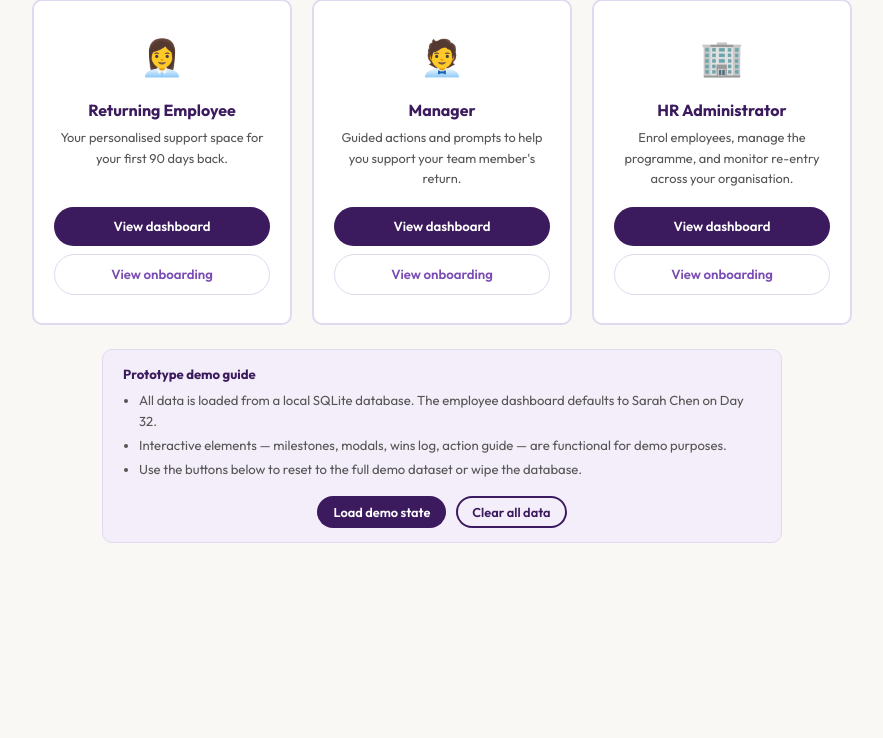
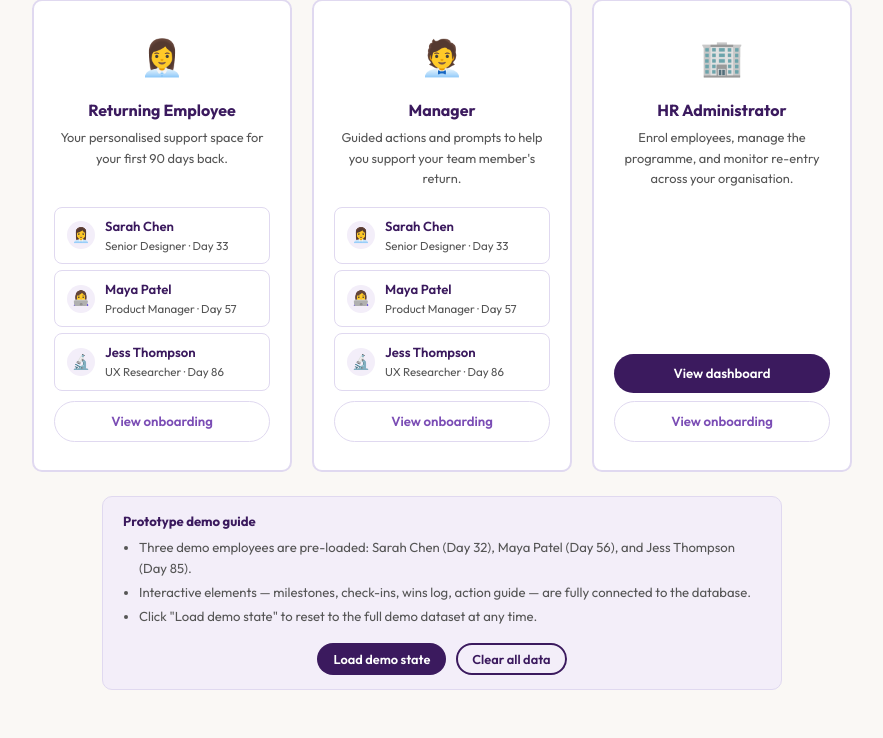
Before and after one commit to hellocriss777/reentry-app, a Flask app: page / in a window 1280 px wide. Shown: the part 247-985 px from the top of the page, without its empty margins (198-1081 px from the left). Before the commit the page ends 790 px from the top, so only its background shows below. Run offline with Flask 3, Linux system fonts and the light colour scheme; data comes from the database, SQL or seed files in the repository.

Commit message:
Fix employee ID mismatch after DB reset
- api/reset now clears sqlite_sequence so IDs always restart from 1
- index.html dynamically fetches /api/employees and renders clickable
  buttons for each demo employee (employee + manager views)
- Removes hardcoded ?id=1 / ?employee_id=1 links that broke after resets

Co-Authored-By: Claude Sonnet 4.6 <noreply@anthropic.com>

```diff
--- a/app.py
+++ b/app.py
@@ -321,6 +321,7 @@ def reset_demo():
               'manager_notes','manager_feedback','what_changed',
               'checklist_items','checkins','employees','settings']:
         conn.execute(f'DELETE FROM {t}')
+    conn.execute("DELETE FROM sqlite_sequence")
     _seed(conn)
     conn.commit()
     conn.close()
--- a/templates/index.html
+++ b/templates/index.html
@@ -7,6 +7,22 @@
   <link rel="preconnect" href="https://fonts.googleapis.com"/>
   <link href="https://fonts.googleapis.com/css2?family=Outfit:wght@400;600;700;800&display=swap" rel="stylesheet"/>
   <link rel="stylesheet" href="/static/style.css"/>
+  <style>
+    .emp-pick { display: flex; flex-direction: column; gap: 6px; margin-bottom: 10px; }
+    .emp-pick-btn {
+      display: flex; align-items: center; gap: 10px;
+      padding: 8px 12px; border-radius: 8px; border: 1.5px solid var(--border);
+      background: var(--white); color: var(--text-primary); cursor: pointer;
+      font-family: inherit; font-size: 0.82rem; text-decoration: none;
+      transition: border-color 0.15s, background 0.15s;
+    }
+    .emp-pick-btn:hover { border-color: var(--primary-light); background: var(--primary-tint); text-decoration: none; }
+    .emp-pick-avatar { width: 28px; height: 28px; border-radius: 50%; background: var(--primary-tint); display: flex; align-items: center; justify-content: center; font-size: 0.9rem; flex-shrink: 0; }
+    .emp-pick-info { flex: 1; text-align: left; }
+    .emp-pick-name { font-weight: 600; color: var(--primary); }
+    .emp-pick-meta { font-size: 0.72rem; color: var(--text-secondary); }
+    .emp-pick-loading { font-size: 0.82rem; color: var(--text-secondary); padding: 6px 0; }
+  </style>
 </head>
 <body>
   <main class="landing-wrap">
@@ -15,24 +31,25 @@
     <div class="landing-divider"></div>
 
     <div class="role-cards">
+
       <div class="role-card">
         <div class="role-icon">👩‍💼</div>
         <h3>Returning Employee</h3>
         <p>Your personalised support space for your first 90 days back.</p>
-        <div class="role-btns">
-          <a href="/employee?id=1" class="role-btn role-btn-primary">View dashboard</a>
-          <a href="/onboarding/employee" class="role-btn role-btn-outline">View onboarding</a>
+        <div class="emp-pick" id="emp-pick-employee">
+          <div class="emp-pick-loading">Loading employees…</div>
         </div>
+        <a href="/onboarding/employee" class="role-btn role-btn-outline">View onboarding</a>
       </div>
 
       <div class="role-card">
         <div class="role-icon">🧑‍💼</div>
         <h3>Manager</h3>
         <p>Guided actions and prompts to help you support your team member's return.</p>
-        <div class="role-btns">
-          <a href="/manager?employee_id=1" class="role-btn role-btn-primary">View dashboard</a>
-          <a href="/onboarding/manager" class="role-btn role-btn-outline">View onboarding</a>
+        <div class="emp-pick" id="emp-pick-manager">
+          <div class="emp-pick-loading">Loading employees…</div>
         </div>
+        <a href="/onboarding/manager" class="role-btn role-btn-outline">View onboarding</a>
       </div>
 
       <div class="role-card">
@@ -44,24 +61,66 @@
           <a href="/onboarding/hr" class="role-btn role-btn-outline">View onboarding</a>
         </div>
       </div>
+
     </div>
 
     <div class="demo-note">
       <strong>Prototype demo guide</strong>
       <ul>
-        <li>All data is loaded from a local SQLite database. The employee dashboard defaults to Sarah Chen on Day 32.</li>
-        <li>Interactive elements — milestones, modals, wins log, action guide — are functional for demo purposes.</li>
-        <li>Use the buttons below to reset to the full demo dataset or wipe the database.</li>
+        <li>Three demo employees are pre-loaded: Sarah Chen (Day 32), Maya Patel (Day 56), and Jess Thompson (Day 85).</li>
+        <li>Interactive elements — milestones, check-ins, wins log, action guide — are fully connected to the database.</li>
+        <li>Click "Load demo state" to reset to the full demo dataset at any time.</li>
       </ul>
       <div class="demo-actions">
         <button class="btn btn-primary btn-sm" onclick="loadDemo()">Load demo state</button>
         <button class="btn btn-outline btn-sm" onclick="clearData()">Clear all data</button>
       </div>
-      <div id="demo-msg" style="text-align:center;margin-top:10px;font-size:0.82rem;color:var(--success);display:none;"></div>
+      <div id="demo-msg" style="text-align:center;margin-top:10px;font-size:0.82rem;display:none;"></div>
     </div>
   </main>
 
 <script>
+const AVATARS = ['👩‍💼', '👩‍💻', '🔬'];
+
+function dayNum(startDate) {
+  return Math.max(1, Math.floor((new Date() - new Date(startDate)) / 86400000) + 1);
+}
+
+function renderEmployeePickers(employees) {
+  ['employee', 'manager'].forEach(role => {
+    const el = document.getElementById(`emp-pick-${role}`);
+    if (employees.length === 0) {
+      el.innerHTML = '<div class="emp-pick-loading">No employees — click Load demo state.</div>';
+      return;
+    }
+    const href = e => role === 'employee' ? `/employee?id=${e.id}` : `/manager?employee_id=${e.id}`;
+    el.innerHTML = employees.map((e, i) => {
+      const day = dayNum(e.start_date);
+      return `
+        <a href="${href(e)}" class="emp-pick-btn">
+          <div class="emp-pick-avatar">${AVATARS[i] || '👤'}</div>
+          <div class="emp-pick-info">
+            <div class="emp-pick-name">${e.name}</div>
+            <div class="emp-pick-meta">${e.role || ''} · Day ${day}</div>
+          </div>
+        </a>
+      `;
+    }).join('');
+  });
+}
+
+async function loadEmployees() {
+  try {
+    const employees = await fetch('/api/employees').then(r => r.json());
+    renderEmployeePickers(employees);
+  } catch(e) {
+    ['employee', 'manager'].forEach(role => {
+      document.getElementById(`emp-pick-${role}`).innerHTML =
+        '<div class="emp-pick-loading">Could not connect — is the server running?</div>';
+    });
+  }
+}
+
 async function loadDemo() {
   const msg = document.getElementById('demo-msg');
   msg.style.display = 'none';
@@ -71,6 +130,7 @@ async function loadDemo() {
       msg.style.color = 'var(--success)';
       msg.textContent = 'Demo data loaded. All dashboards now reflect the full demo dataset.';
       msg.style.display = 'block';
+      loadEmployees();
     }
   } catch(e) {
     msg.style.color = 'var(--alert)';
@@ -80,15 +140,16 @@ async function loadDemo() {
 }
 
 async function clearData() {
-  if (!confirm('This will delete all employees and data. Are you sure?')) return;
+  if (!confirm('This will wipe all data and reload the demo dataset. Continue?')) return;
   const msg = document.getElementById('demo-msg');
   msg.style.display = 'none';
   try {
     const r = await fetch('/api/reset', { method: 'POST' });
     if (r.ok) {
       msg.style.color = 'var(--alert)';
-      msg.textContent = 'All data cleared and demo reloaded. Use Clear then navigate to a dashboard to see the empty state — or load demo state again.';
+      msg.textContent = 'Data cleared and demo reloaded with fresh IDs.';
       msg.style.display = 'block';
+      loadEmployees();
     }
   } catch(e) {
     msg.style.color = 'var(--alert)';
@@ -96,6 +157,8 @@ async function clearData() {
     msg.style.display = 'block';
   }
 }
+
+loadEmployees();
 </script>
 </body>
 </html>
```
